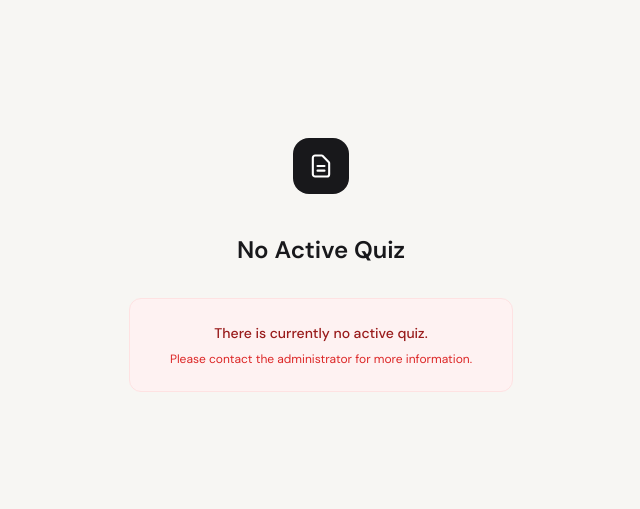
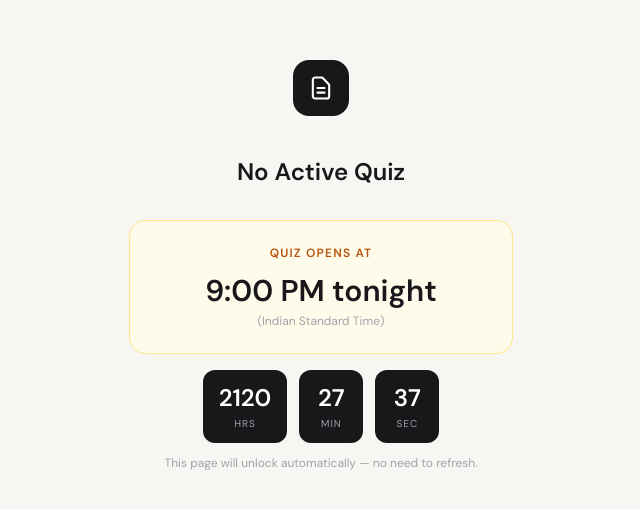
Before and after one commit to calm-stranger/iyf-quiz-platform, a Next.js app: page / in a window 1280 px wide. Shown: the part 135-644 px from the top of the page, without its empty margins (319-959 px from the left). Built offline with nearby package versions, Linux system fonts and the light colour scheme; no server answers; the database is empty.

Commit message:
time added

```diff
--- a/pages/index.js
+++ b/pages/index.js
@@ -1,6 +1,31 @@
-import { useState, useEffect } from 'react';
+import { useState, useEffect, useRef } from 'react';
 import { useRouter } from 'next/router';
 import Head from 'next/head';
+
+// Quiz unlock time — 9:00 PM IST on 31 Aug 2026.
+// IST = UTC+05:30, so 21:00 IST = 15:30 UTC.
+const QUIZ_UNLOCK_TIME = new Date('2026-08-31T15:30:00Z');
+
+function useCountdown(unlockTime) {
+  const [remaining, setRemaining] = useState(() => Math.max(0, unlockTime - Date.now()));
+  const timerRef = useRef(null);
+
+  useEffect(() => {
+    if (remaining <= 0) return;
+    timerRef.current = setInterval(() => {
+      const left = Math.max(0, unlockTime - Date.now());
+      setRemaining(left);
+      if (left === 0) clearInterval(timerRef.current);
+    }, 1000);
+    return () => clearInterval(timerRef.current);
+  }, [unlockTime]);
+
+  const hours   = Math.floor(remaining / 3_600_000);
+  const minutes = Math.floor((remaining % 3_600_000) / 60_000);
+  const seconds = Math.floor((remaining % 60_000) / 1000);
+  const unlocked = remaining === 0;
+  return { hours, minutes, seconds, unlocked };
+}
 
 export default function Home() {
   const [name, setName] = useState('');
@@ -10,6 +35,7 @@ export default function Home() {
   const [quizTitle, setQuizTitle] = useState('Loading...');
   const [isActive, setIsActive] = useState(true);
   const router = useRouter();
+  const { hours, minutes, seconds, unlocked } = useCountdown(QUIZ_UNLOCK_TIME.getTime());
 
   useEffect(() => {
     fetch('/api/active-quiz')
@@ -85,7 +111,25 @@ export default function Home() {
             {quizTitle}
           </h1>
 
-          {!isActive ? (
+          {!unlocked ? (
+            /* ── Countdown lock screen ── */
+            <div className="mt-8 text-center">
+              <div className="p-6 bg-amber-50 border border-amber-200 rounded-2xl mb-4">
+                <p className="text-xs font-semibold uppercase tracking-widest text-amber-700 mb-3">Quiz opens at</p>
+                <p className="text-3xl font-bold text-[#18181B] mb-1">9:00 PM tonight</p>
+                <p className="text-xs text-[#A1A1AA]">(Indian Standard Time)</p>
+              </div>
+              <div className="flex justify-center gap-3 mb-2">
+                {[{ v: hours, l: 'hrs' }, { v: minutes, l: 'min' }, { v: seconds, l: 'sec' }].map(({ v, l }) => (
+                  <div key={l} className="flex flex-col items-center bg-[#18181B] text-white rounded-xl px-4 py-3 min-w-[64px]">
+                    <span className="text-2xl font-bold tabular-nums">{String(v).padStart(2, '0')}</span>
+                    <span className="text-[10px] uppercase tracking-widest text-[#A1A1AA] mt-0.5">{l}</span>
+                  </div>
+                ))}
+              </div>
+              <p className="text-xs text-[#A1A1AA] mt-3">This page will unlock automatically — no need to refresh.</p>
+            </div>
+          ) : !isActive ? (
             <div className="mt-8 text-center p-6 bg-red-50 text-red-800 rounded-xl border border-red-100">
               <p className="font-medium text-sm">There is currently no active quiz.</p>
               <p className="text-xs mt-2 text-red-600">Please contact the administrator for more information.</p>
```
